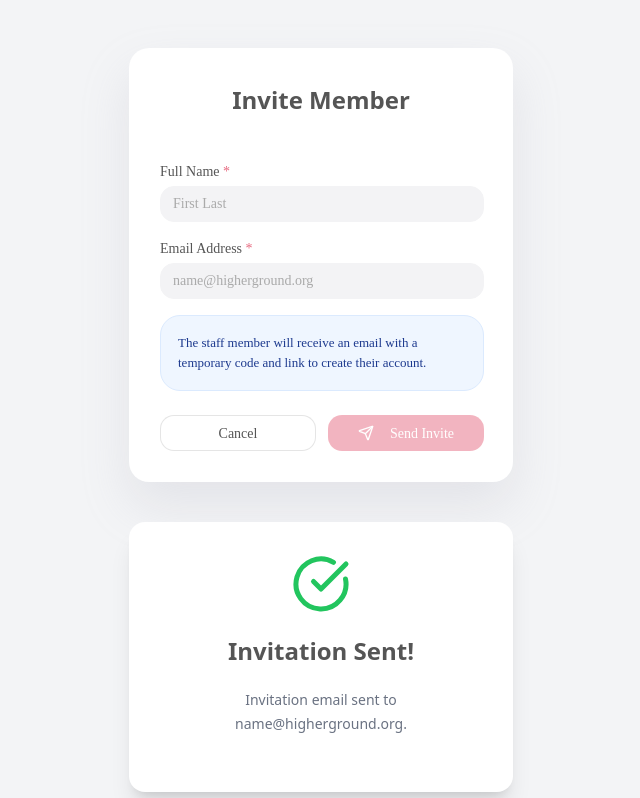
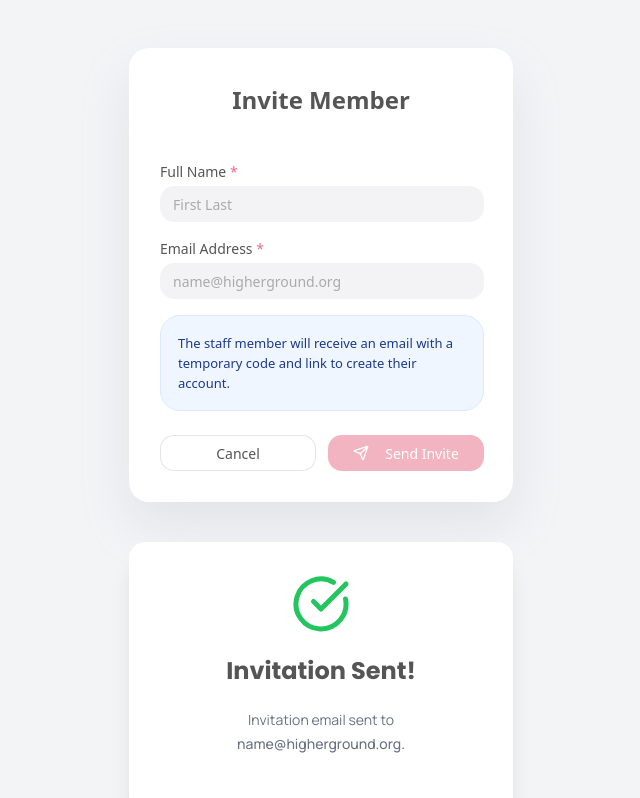
Before and after one commit to JumboCode/bostons-higher-ground, a Next.js app: page /onboarding-test in a window 1280 px wide. Shown: the top 798 px of the page, without its empty margins (319-959 px from the left). Built offline with nearby package versions, Linux system fonts and the light colour scheme.

Commit message:
Font Inconsistencies

```diff
--- a/src/components/onboarding/inviteCard.tsx
+++ b/src/components/onboarding/inviteCard.tsx
@@ -3,7 +3,14 @@
 import React, { useState } from "react";
 import { Send } from "lucide-react";
 import { InvitationSentCard, ModalOverlay } from "./notifCard";
+import { Manrope } from "next/font/google";
+const manrope = Manrope({ subsets: ["latin"] });
+import { Poppins } from "next/font/google";
 
+const poppins = Poppins({
+    subsets: ["latin"],
+    weight: ["700"],
+});
 export default function InviteCard({
     onCancel,
     onSend,
@@ -26,17 +33,14 @@ export default function InviteCard({
                 aria-labelledby="invite-title"
                 aria-modal="true"
                 className={[
-                    "w-[384px] max-w-[94vw] rounded-[20px] border border-white/30 bg-white p-[30px] shadow-xl ring-1 ring-black/5",
+                    "w-[384px] max-w-[94vw] rounded-[20px] border border-white/30 bg-white p-7.5 shadow-xl ring-1 ring-black/5",
                     className,
                 ].join(" ")}
                 style={{ boxShadow: "0px 24px 50px rgba(167,165,181,.20)" }}
             >
                 <h2
                     id="invite-title"
-                    className="mb-[40px] text-center text-[24px] leading-[42px] font-bold text-[#555]"
-                    style={{
-                        fontFamily: "Poppins, var(--font-poppins, inherit)",
-                    }}
+                    className="font-poppins mb-10 text-center text-[24px] leading-10.5 font-bold text-[#555]"
                 >
                     Invite Member
                 </h2>
@@ -59,28 +63,25 @@ export default function InviteCard({
                 >
                     <label className="block">
                         <span
-                            className="mb-1 block text-[14px] font-medium text-[#555]"
-                            style={{ fontFamily: "Manrope" }}
+                            className="font-manrope mb-1 block text-[14px] font-medium text-[#555]"
                         >
-                            Full Name <span className="text-[#E76C82]">*</span>
+                            Full Name <span className="text-bhg-pink">*</span>
                         </span>
                         <input
                             type="text"
                             placeholder="First Last"
                             value={name}
                             onChange={(e) => setName(e.target.value)}
-                            className="h-[36px] w-[324px] rounded-[14px] border border-[#F3F3F5] bg-[#F3F3F5] px-3 text-[14px] placeholder:text-[#AAAAAA] focus:border-gray-900 focus:bg-white focus:outline-none focus:ring-2 focus:ring-gray-900/10"
-                            style={{ fontFamily: "Manrope" }}
+                            className="font-manrope h-9 w-81 rounded-[14px] border border-[#F3F3F5] bg-[#F3F3F5] px-3 text-[14px] placeholder:text-[#AAAAAA] focus:border-gray-900 focus:bg-white focus:outline-none focus:ring-2 focus:ring-gray-900/10"
                         />
                     </label>
 
                     <label className="block">
                         <span
-                            className="mb-1 block text-[14px] font-medium text-[#555]"
-                            style={{ fontFamily: "Manrope" }}
+                            className="font-manrope mb-1 block text-[14px] font-medium text-[#555]"
                         >
                             Email Address{" "}
-                            <span className="text-[#E76C82]">*</span>
+                            <span className="text-bhg-pink">*</span>
                         </span>
                         <input
                             type="email"
@@ -88,33 +89,29 @@ export default function InviteCard({
                             placeholder="name@higherground.org"
                             value={email}
                             onChange={(e) => setEmail(e.target.value)}
-                            className="h-[36px] w-[324px] rounded-[14px] border border-[#F3F3F5] bg-[#F3F3F5] px-3 text-[14px] placeholder:text-[#AAAAAA] focus:border-gray-900 focus:bg-white focus:outline-none focus:ring-2 focus:ring-gray-900/10"
-                            style={{ fontFamily: "Manrope" }}
+                            className="font-manrope h-9 w-81 rounded-[14px] border border-[#F3F3F5] bg-[#F3F3F5] px-3 text-[14px] placeholder:text-[#AAAAAA] focus:border-gray-900 focus:bg-white focus:outline-none focus:ring-2 focus:ring-gray-900/10"
                         />
                     </label>
 
                     <div
-                        className="mt-4 w-[324px] rounded-[20px] border border-[#DBEAFE] bg-[#EFF6FF] px-[17px] py-[17px] text-[13px] leading-5 text-[#1C398E]"
-                        style={{ fontFamily: "Manrope" }}
+                        className="font-manrope mt-4 w-81 rounded-[20px] border border-[#DBEAFE] bg-[#EFF6FF] px-4.25 py-4.25 text-[13px] leading-5 text-[#1C398E]"
                     >
                         The staff member will receive an email with a temporary
                         code and link to create their account.
                     </div>
 
-                    <div className="mt-6 flex w-[324px] items-center justify-between gap-2">
+                    <div className="mt-6 flex w-81 items-center justify-between gap-2">
                         <button
                             type="button"
                             onClick={onCancel}
-                            className="h-[36px] w-[156px] rounded-[14px] border border-black/10 bg-white text-[14px] font-medium text-[#555] hover:bg-gray-50"
-                            style={{ fontFamily: "Manrope" }}
+                            className="font-manrope h-9 w-39 rounded-[14px] border border-black/10 bg-white text-[14px] font-medium text-[#555] hover:bg-gray-50"
                         >
                             Cancel
                         </button>
                         <button
                             type="submit"
                             disabled={!canSend}
-                            className="inline-flex h-[36px] w-[156px] items-center justify-center gap-4 rounded-[14px] bg-[#E76C82] px-[9px] py-[8px] text-[14px] font-medium text-white hover:bg-[#d35f73] disabled:opacity-50"
-                            style={{ fontFamily: "Manrope" }}
+                            className="font-manrope inline-flex h-9 w-39 items-center justify-center gap-4 rounded-[14px] bg-bhg-pink px-2.25 py-2 text-[14px] font-medium text-white hover:bg-[#d35f73] disabled:opacity-50"
                         >
                             <Send className="h-4 w-4" />
                             <span>Send Invite</span>
```
